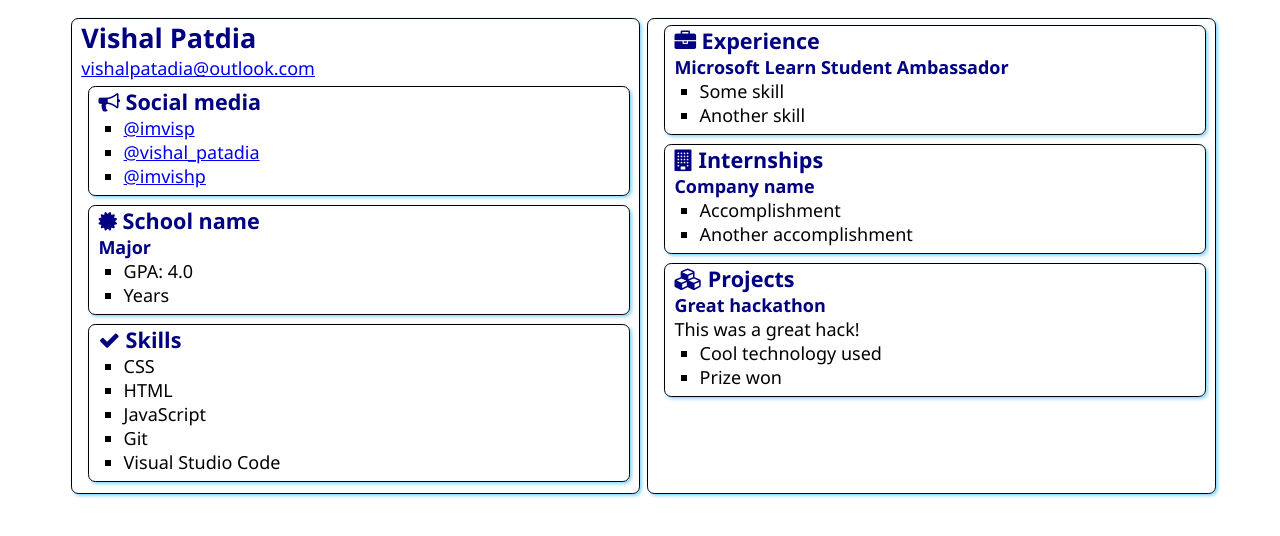
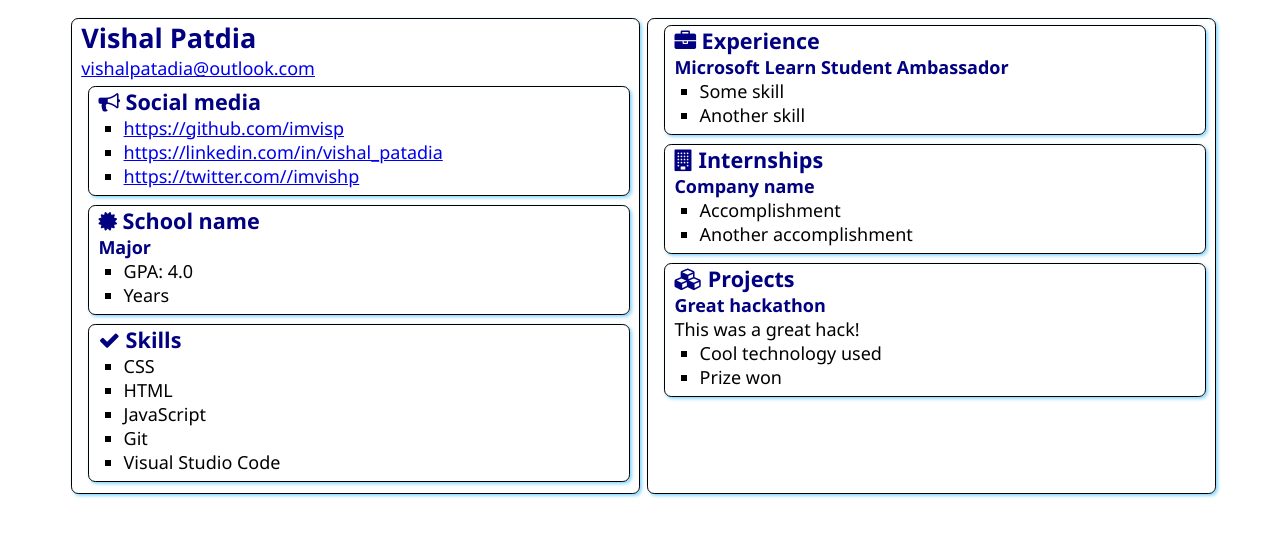
Before and after one commit to imvisp/SATecnicalOnboarding, a plain HTML site: page src/index.html in a window 1280 px wide. Drawn offline with Linux system fonts and the light colour scheme.

Commit message:
Update index.html
updated

```diff
--- a/src/index.html
+++ b/src/index.html
@@ -21,9 +21,9 @@
                     Social media
                 </h2>
                 <ul>
-                    <li><a href="https://github.com/<imvisp>">@imvisp</a></li>
-                    <li><a href="https://linkedin.com/in/<vishal patadia>">@vishal_patadia</a></li>
-                    <li><a href="https://twitter.com/<imvishp>">@imvishp</a></li>
+                    <li><a href="https://github.com/<handle>">https://github.com/imvisp</a></li>
+                    <li><a href="https://linkedin.com/in/<handle>">https://linkedin.com/in/vishal_patadia</a></li>
+                    <li><a href="https://twitter.com/<handle>">https://twitter.com//imvishp</a></li>
                 </ul>
             </section>
 
```
